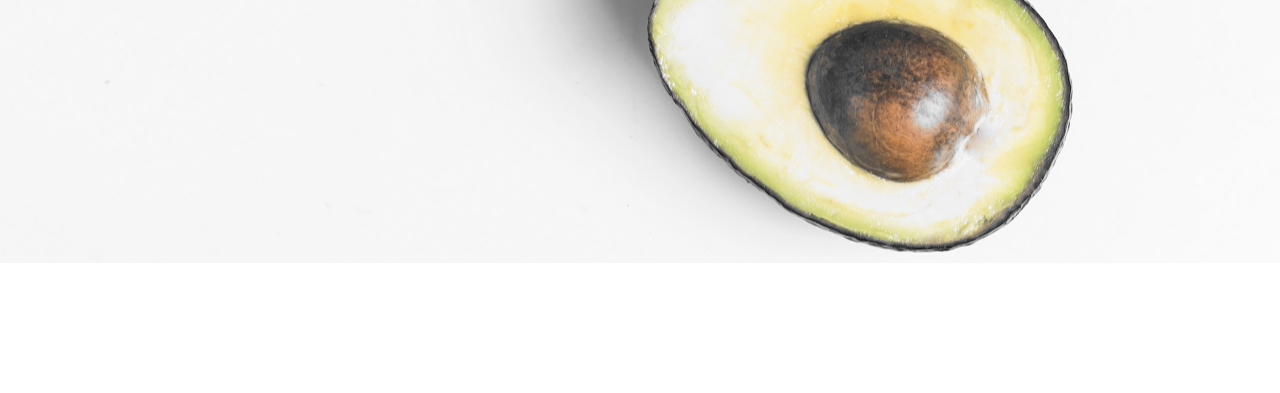
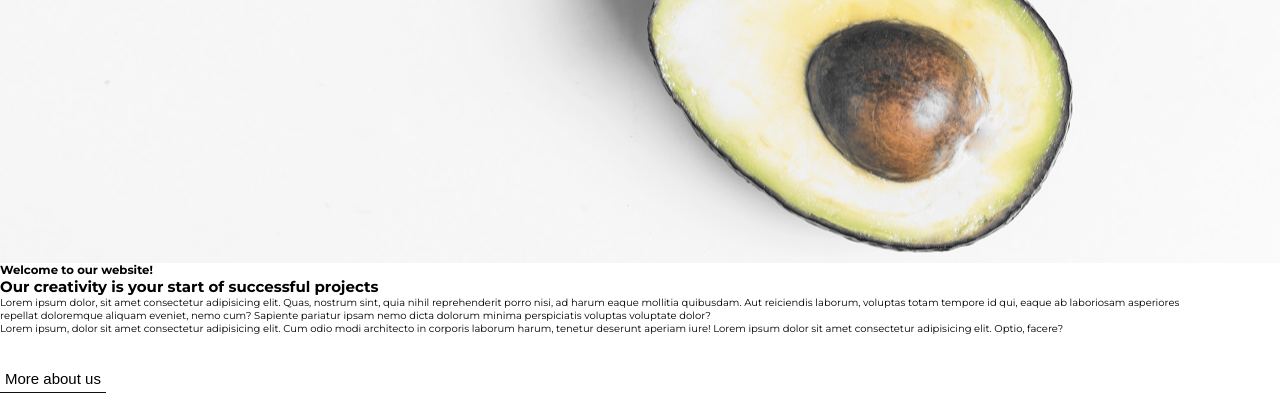
Before and after one commit to szymonKrolikowski/avocadoStudio-webSite, a plain HTML site: page index.html in a window 1280 px wide. Shown: the part 537-930 px from the top of the page. Before the commit the page ends 800 px from the top, so only its background shows below. Drawn offline with Linux system fonts and the light colour scheme.

Commit message:
Add aboutUs section in HTML

```diff
--- a/index.html
+++ b/index.html
@@ -11,8 +11,23 @@
         <div class="wrapper">
             <h1 class="header__headingOne">Avocado Studio</h1>
             <h2 class="header__headingTwo">web design studio</h2>
-            <button class="button header__button">More about us</button>
+            <button class="button">More about us</button>
         </div>
     </header>
+
+    <section class="aboutUs">
+        <div class="wrapper">
+            <div class="about__boxHeading">
+                <h3 class="headingThree">Welcome to our website!</h3>
+                <h2 class="headingTwo">Our creativity <span class="limeColorSpan">is your</span> start of successful projects</h2>
+            </div>
+
+            <div class="about__boxParagraph">
+                <p class="paragraph">Lorem ipsum dolor, sit amet consectetur adipisicing elit. Quas, nostrum sint, quia nihil reprehenderit porro nisi, ad harum eaque mollitia quibusdam. Aut reiciendis laborum, voluptas totam tempore id qui, eaque ab laboriosam asperiores repellat doloremque aliquam eveniet, nemo cum? Sapiente pariatur ipsam nemo dicta dolorum minima perspiciatis voluptas voluptate dolor?</p>
+                <p class="paragraph">Lorem ipsum, dolor sit amet consectetur adipisicing elit. Cum odio modi architecto in corporis laborum harum, tenetur deserunt aperiam iure! Lorem ipsum dolor sit amet consectetur adipisicing elit. Optio, facere?</p>
+                <button class="button">More about us</button>
+            </div>
+        </div>
+    </section>
 </body>
 </html>
```
